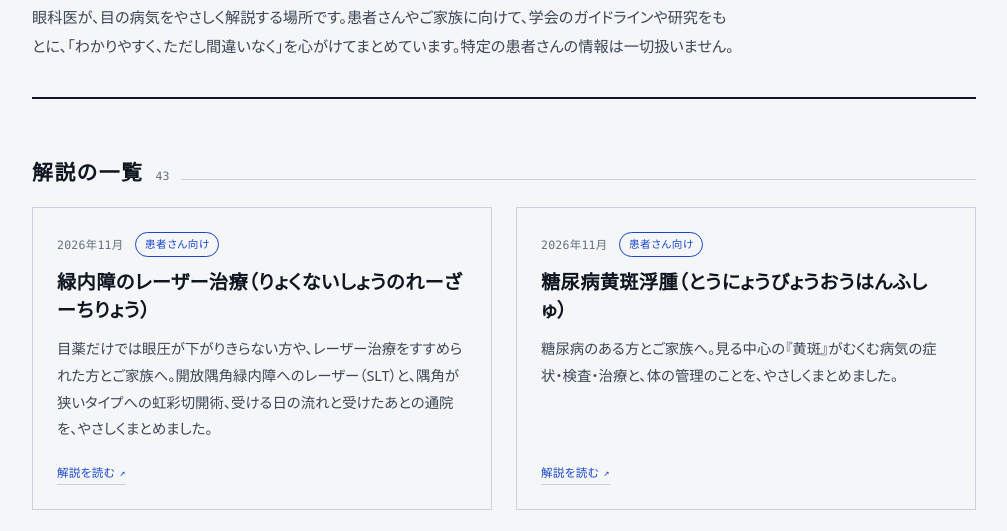
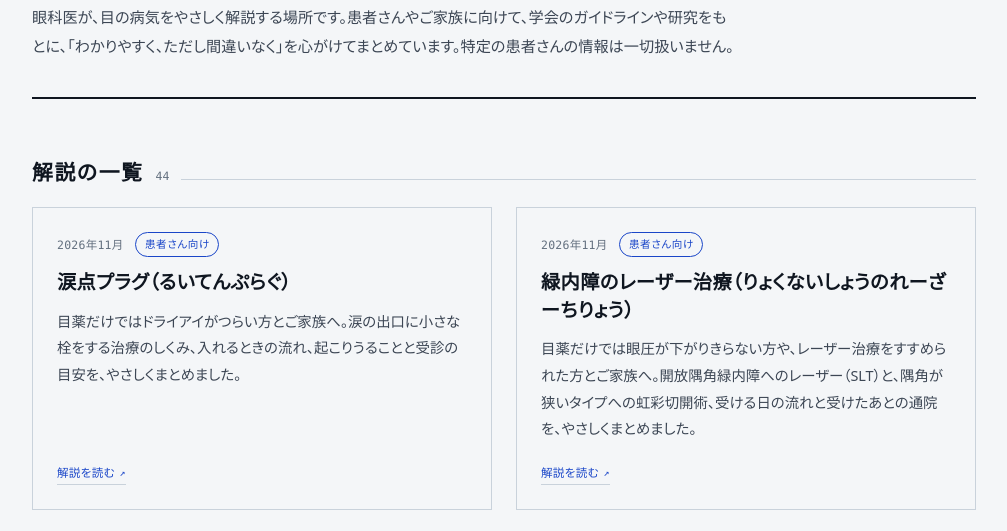
Before and after one commit to stvisualrevolution-sys/portfolio, a plain HTML site: page eye/index.html in a window 1280 px wide. Shown: the part 232-763 px from the top of the page, without its empty margins (136-1143 px from the left). Drawn offline with Linux system fonts and the light colour scheme.

Commit message:
眼科の解説の一覧に「涙点プラグ」を追加
Co-Authored-By: Claude Opus 5.5 <noreply@anthropic.com>

```diff
--- a/eye/index.html
+++ b/eye/index.html
@@ -49,10 +49,20 @@
     ══════════════════════════════════════════════ -->
     <section>
       <div class="section-head">
-        <h2>解説の一覧</h2><span class="count">43</span><span class="fill"></span>
+        <h2>解説の一覧</h2><span class="count">44</span><span class="fill"></span>
       </div>
 
       <div class="eye-cards">
+
+        <article class="eye-card">
+          <div class="card-meta">
+            <span class="date">2026年11月</span>
+            <span class="cat">患者さん向け</span>
+          </div>
+          <h3>涙点プラグ（るいてんぷらぐ）</h3>
+          <p>目薬だけではドライアイがつらい方とご家族へ。涙の出口に小さな栓をする治療のしくみ、入れるときの流れ、起こりうることと受診の目安を、やさしくまとめました。</p>
+          <a class="entry-link" href="https://punctal-plug-patient-guide.vercel.app/" target="_blank" rel="noopener">解説を読む <span class="arrow">↗</span></a>
+        </article>
 
         <article class="eye-card">
           <div class="card-meta">
```
